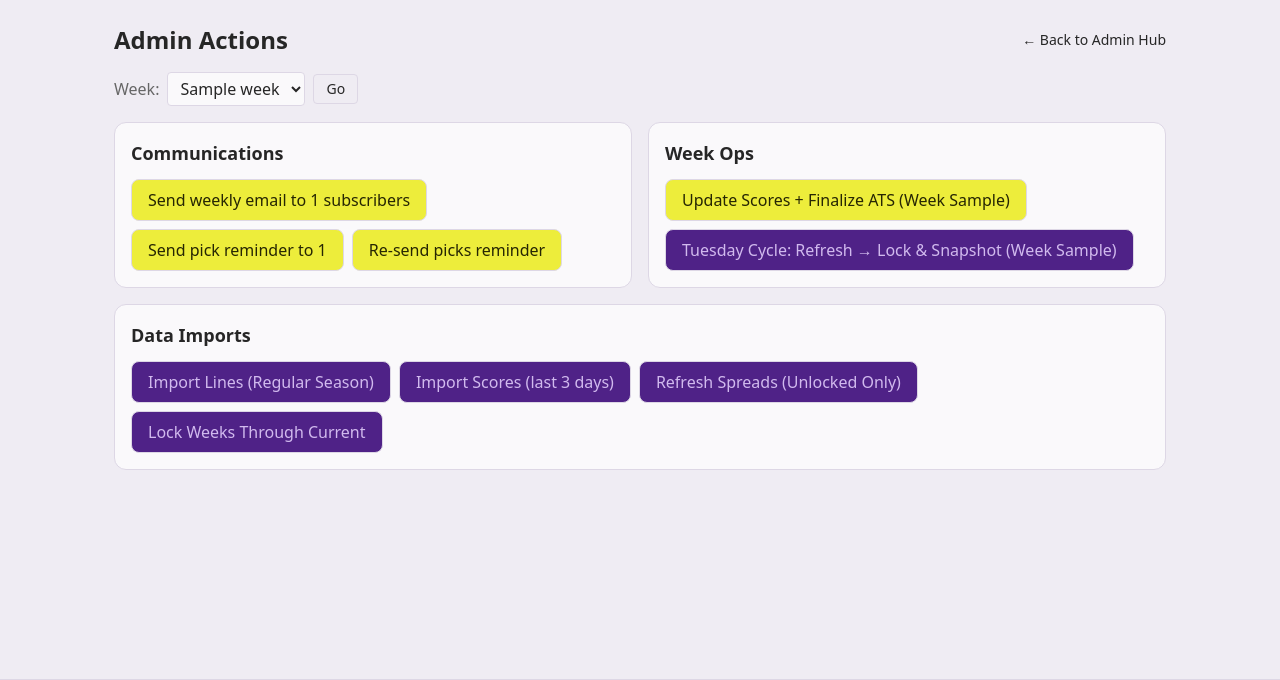
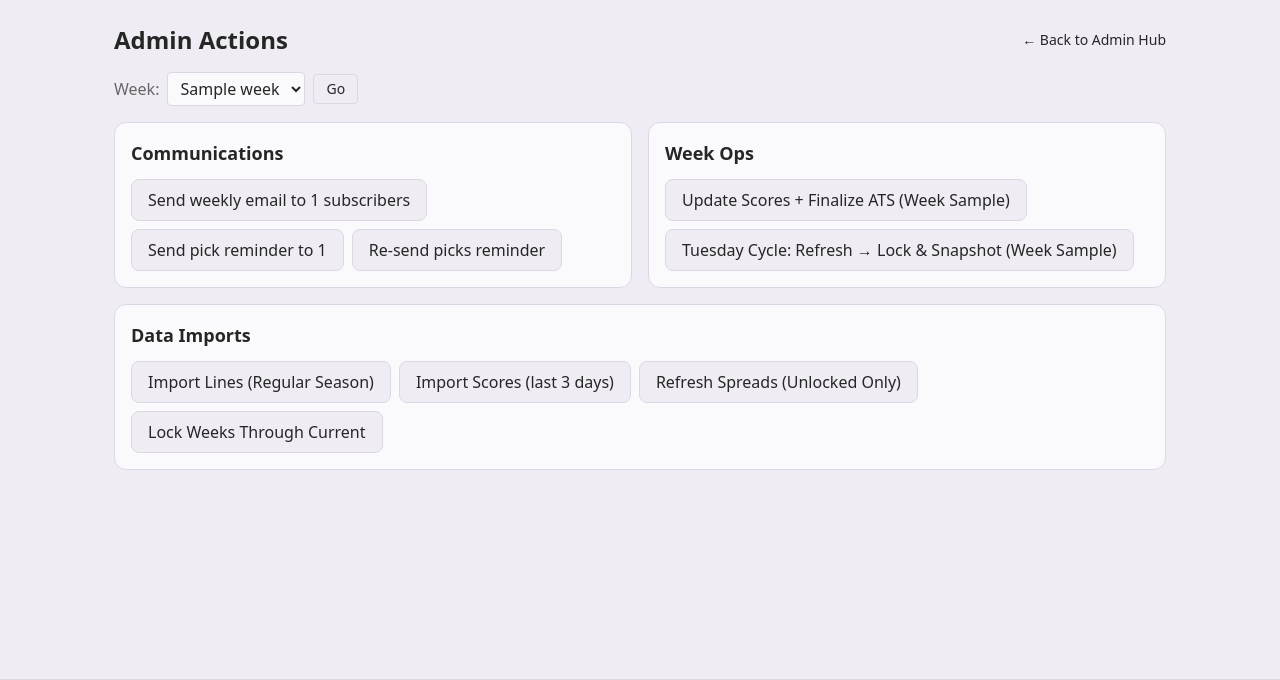
Before and after one commit to crops004/supercontest, a Python web app: template app/admin/templates/actions.html in a window 1280 px wide. Shown: the part 57-737 px from the top of the page. Run offline with Jinja, Linux system fonts and the light colour scheme; the template is opened without the code that fills it: most values are stand-ins (such as "Sample title", 1, 10 or a date in 2020); style sheets or scripts are compiled from the project's sources; some web fonts are replaced.

Commit message:
fix(ui): themed confirm modal + consistent button colors on Admin Actions
Native window.confirm() looked jarringly out of place against the site's
dark theme. Adds a themed modal (base.html) driven by a form's
data-confirm="..." attribute instead of onsubmit="return confirm(...)",
used across actions.html and seasons.html.

Also restyles every button on the Admin Actions page from bg-warning/
bg-primary fills to the same neutral bordered style used everywhere else
in admin (hub cards, roster page, etc.) - the strong colors didn't match
the rest of the site and these are routine operational actions, not the
kind of highlighted call-to-action bg-primary is used for elsewhere
(e.g. Seasons' "Make active", left unchanged since that one really is
high-stakes).

```diff
--- a/app/admin/templates/actions.html
+++ b/app/admin/templates/actions.html
@@ -31,10 +31,10 @@
         <form
           action="{{ url_for('admin.send_weekly_spreads_bulk', week=selected_week) }}"
           method="post"
-          onsubmit="return confirm('Send Week {{ selected_week }} email to {{ recap_count }} subscribers?');"
+          data-confirm="Send Week {{ selected_week }} email to {{ recap_count }} subscribers?"
         >
-          <button class="px-4 py-2 rounded-lg bg-warning text-warning-content border border-border hover:opacity-90 hover:ring-2 hover:ring-primary/40 disabled:opacity-50 disabled:cursor-not-allowed"
-                  title="Sends the Week {{ selected_week }} email via SendGrid to {{ recap_count }} subscribers."
+          <button class="px-4 py-2 rounded-lg border border-border bg-background text-copy hover:ring-2 hover:ring-primary/40 disabled:opacity-50 disabled:cursor-not-allowed"
+                  title="Sends the Week {{ selected_week }} email via Brevo to {{ recap_count }} subscribers."
                   {% if recap_count == 0 %}disabled{% endif %}>
             Send weekly email to {{ recap_count }} subscribers
           </button>
@@ -43,8 +43,8 @@
         <!-- Picks reminder (manual) -->
         <form method="post"
               action="{{ url_for('admin.send_picks_reminder_manual', week=selected_week) }}"
-              onsubmit="return confirm('Send reminder for Week {{ selected_week }} to {{ reminder_count }} users?');">
-          <button class="px-4 py-2 rounded-lg bg-warning text-warning-content border border-border hover:opacity-90 hover:ring-2 hover:ring-primary/40 disabled:opacity-50 disabled:cursor-not-allowed"
+              data-confirm="Send reminder for Week {{ selected_week }} to {{ reminder_count }} users?">
+          <button class="px-4 py-2 rounded-lg border border-border bg-background text-copy hover:ring-2 hover:ring-primary/40 disabled:opacity-50 disabled:cursor-not-allowed"
                   {% if reminder_count==0 %}disabled{% endif %}>
             Send pick reminder to {{ reminder_count }}
           </button>
@@ -53,9 +53,9 @@
         <!-- Picks reminder (re-send) -->
         <form method="post"
               action="{{ url_for('admin.send_picks_reminder_manual', week=selected_week) }}"
-              onsubmit="return confirm('Re-send the picks reminder for Week {{ selected_week }}?');">
+              data-confirm="Re-send the picks reminder for Week {{ selected_week }}?">
           <input type="hidden" name="resend" value="1">
-          <button class="px-4 py-2 rounded-lg bg-warning text-warning-content border border-border hover:opacity-90 hover:ring-2 hover:ring-primary/40">
+          <button class="px-4 py-2 rounded-lg border border-border bg-background text-copy hover:ring-2 hover:ring-primary/40">
             Re-send picks reminder
           </button>
         </form>
@@ -69,7 +69,7 @@
         <!-- Post-week finalize (unchanged) -->
         <form method="post" action="{{ url_for('admin.admin_scores_and_finalize_week', week=selected_week) }}">
           <button
-            class="px-4 py-2 rounded-lg bg-warning text-warning-content border border-border hover:opacity-90 hover:ring-2 hover:ring-primary/40"
+            class="px-4 py-2 rounded-lg border border-border bg-background text-copy hover:ring-2 hover:ring-primary/40"
             title="Imports recent scores, then finalizes ATS for completed games in Week {{ selected_week }}."
           >
             Update Scores + Finalize ATS (Week {{ selected_week }})
@@ -79,7 +79,7 @@
         <!-- Tuesday 11:30 combo: refresh unlocked spreads, then lock+snapshot selected week -->
         <form method="post" action="{{ url_for('admin.admin_tuesday_lock_cycle', week=selected_week) }}">
           <button
-            class="px-4 py-2 rounded-lg bg-primary text-primary-content border border-border hover:bg-primary-dark"
+            class="px-4 py-2 rounded-lg border border-border bg-background text-copy hover:ring-2 hover:ring-primary/40"
             title="Refresh spreads (UNLOCKED only), then lock & snapshot Week {{ selected_week }}."
           >
             Tuesday Cycle: Refresh → Lock & Snapshot (Week {{ selected_week }})
@@ -93,26 +93,26 @@
       <h2 class="text-lg font-semibold mb-3">Data Imports</h2>
       <div class="flex flex-wrap gap-2">
         <form method="post" action="{{ url_for('admin.admin_import_lines', week=selected_week) }}">
-          <button class="px-4 py-2 rounded-lg bg-primary text-primary-content hover:bg-primary-dark border border-border">
+          <button class="px-4 py-2 rounded-lg border border-border bg-background text-copy hover:ring-2 hover:ring-primary/40">
             Import Lines (Regular Season)
           </button>
         </form>
 
         <form method="post" action="{{ url_for('admin.admin_import_scores', week=selected_week) }}">
-          <button class="px-4 py-2 rounded-lg bg-primary text-primary-content hover:bg-primary-dark border border-border">
+          <button class="px-4 py-2 rounded-lg border border-border bg-background text-copy hover:ring-2 hover:ring-primary/40">
             Import Scores (last 3 days)
           </button>
         </form>
 
         <form method="post" action="{{ url_for('admin.admin_refresh_spreads', week=selected_week) }}">
-          <button class="px-4 py-2 rounded-lg bg-primary text-primary-content hover:bg-primary-dark border border-border">
+          <button class="px-4 py-2 rounded-lg border border-border bg-background text-copy hover:ring-2 hover:ring-primary/40">
             Refresh Spreads (Unlocked Only)
           </button>
         </form>
 
         <!-- Moved here -->
         <form method="post" action="{{ url_for('admin.admin_lock_weeks', week=selected_week) }}">
-          <button class="px-4 py-2 rounded-lg bg-primary text-primary-content hover:bg-primary-dark border border-border"
+          <button class="px-4 py-2 rounded-lg border border-border bg-background text-copy hover:ring-2 hover:ring-primary/40"
                   title="Locks all weeks up to the current NFL week and snapshots closing lines for newly locked games.">
             Lock Weeks Through Current
           </button>
--- a/app/admin/templates/seasons.html
+++ b/app/admin/templates/seasons.html
@@ -61,7 +61,7 @@
           <td class="py-2">
             {% if not s.is_active %}
             <form method="post" action="{{ url_for('admin.make_season_active', season_id=s.id) }}"
-                  onsubmit="return confirm('Make {{ s.year }} the active season? This affects the live site immediately.');">
+                  data-confirm="Make {{ s.year }} the active season? This affects the live site immediately.">
               <button class="text-xs px-2 py-1 rounded border border-border hover:opacity-90">Make active</button>
             </form>
             {% endif %}
@@ -75,7 +75,7 @@
   <div class="rounded-xl border border-border bg-foreground p-4">
     <h2 class="text-lg font-semibold mb-3">Start a new season</h2>
     <form method="post" action="{{ url_for('admin.create_season') }}"
-          onsubmit="return confirm('Create this season and make it active? This immediately switches the live site to it.');"
+          data-confirm="Create this season and make it active? This immediately switches the live site to it."
           class="flex flex-wrap items-end gap-3">
       <label class="flex flex-col gap-1">
         <span class="text-copy-light text-sm">Year</span>
--- a/app/templates/base.html
+++ b/app/templates/base.html
@@ -184,6 +184,25 @@
   <div id="toast-wrap"
        class="fixed left-1/2 -translate-x-1/2 z-50 flex flex-col items-stretch gap-2 w-[calc(100%-2rem)] max-w-sm"
        style="top: calc(var(--h-nav, 0px) + var(--h-picks, 0px) + var(--h-billing, 0px) + 12px);"></div>
+
+  <!-- Confirm modal (replaces native window.confirm for a themed look) -->
+  <div id="confirm-modal" class="hidden fixed inset-0 z-[70] items-center justify-center p-4">
+    <div data-confirm-backdrop class="absolute inset-0 bg-black/40 opacity-0 transition-opacity duration-150 ease-out"></div>
+    <div data-confirm-card
+         class="relative w-full max-w-sm rounded-xl border border-border bg-foreground p-5 shadow-lg opacity-0 scale-95 transition-all duration-150 ease-out">
+      <p id="confirm-modal-message" class="text-sm text-copy mb-4"></p>
+      <div class="flex justify-end gap-2">
+        <button type="button" data-confirm-cancel
+                class="px-3 py-1.5 rounded-lg border border-border bg-background text-copy text-sm hover:opacity-90">
+          Cancel
+        </button>
+        <button type="button" data-confirm-ok
+                class="px-3 py-1.5 rounded-lg bg-primary text-primary-content text-sm font-semibold hover:bg-primary-dark">
+          Confirm
+        </button>
+      </div>
+    </div>
+  </div>
 
   <script>
     (function () {
@@ -1089,6 +1108,70 @@
       });
     };
 
+    // Themed confirm modal (replaces native window.confirm).
+    // window.confirmAction(message) -> Promise<boolean>
+    (() => {
+      const modal = document.getElementById('confirm-modal');
+      if (!modal) return;
+      const backdrop = modal.querySelector('[data-confirm-backdrop]');
+      const card = modal.querySelector('[data-confirm-card]');
+      const messageEl = document.getElementById('confirm-modal-message');
+      const okBtn = modal.querySelector('[data-confirm-ok]');
+      const cancelBtn = modal.querySelector('[data-confirm-cancel]');
+
+      function show() {
+        modal.classList.remove('hidden');
+        modal.classList.add('flex');
+        requestAnimationFrame(() => {
+          backdrop.classList.remove('opacity-0');
+          card.classList.remove('opacity-0', 'scale-95');
+        });
+      }
+      function hide() {
+        backdrop.classList.add('opacity-0');
+        card.classList.add('opacity-0', 'scale-95');
+        setTimeout(() => {
+          modal.classList.add('hidden');
+          modal.classList.remove('flex');
+        }, 150);
+      }
+
+      window.confirmAction = (message) => new Promise((resolve) => {
+        messageEl.textContent = message;
+        show();
+
+        function cleanup(result) {
+          hide();
+          okBtn.removeEventListener('click', onOk);
+          cancelBtn.removeEventListener('click', onCancel);
+          backdrop.removeEventListener('click', onCancel);
+          document.removeEventListener('keydown', onKeydown);
+          resolve(result);
+        }
+        function onOk() { cleanup(true); }
+        function onCancel() { cleanup(false); }
+        function onKeydown(e) { if (e.key === 'Escape') cleanup(false); }
+
+        okBtn.addEventListener('click', onOk);
+        cancelBtn.addEventListener('click', onCancel);
+        backdrop.addEventListener('click', onCancel);
+        document.addEventListener('keydown', onKeydown);
+      });
+
+      // Any <form data-confirm="message">: intercept submit, show the
+      // themed modal, then actually submit if confirmed.
+      document.addEventListener('submit', async (e) => {
+        const form = e.target.closest('form[data-confirm]');
+        if (!form || form.dataset.confirmed === '1') return;
+        e.preventDefault();
+        const ok = await window.confirmAction(form.dataset.confirm);
+        if (ok) {
+          form.dataset.confirmed = '1';
+          form.requestSubmit();
+        }
+      });
+    })();
+
     /* Unified sticky layout measurer:
       Sets --h-nav, --h-picks, --h-billing, --h-week and keeps them current. */
     (function () {
```
